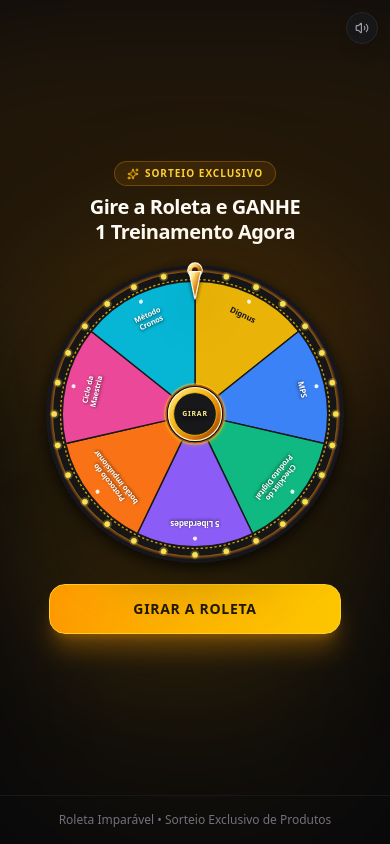
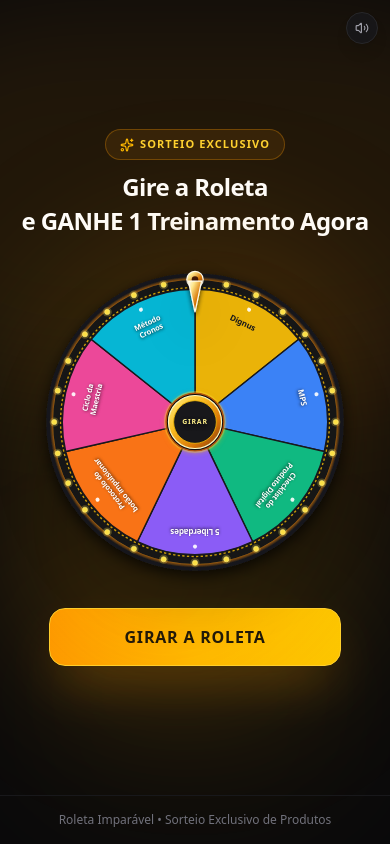
Before and after one commit to Trafego-Virtus/Roleto-Imparavel---Evento-Fire, a React (Vite) app: page / in a window 390 px wide. Built offline with nearby package versions, Linux system fonts and the light colour scheme.

Commit message:
style: improve layout and responsive sizing
Increase responsive constraints and sizing for main content, typography, and the roulette wheel component to enhance visual impact and readability across devices.

```diff
--- a/src/App.tsx
+++ b/src/App.tsx
@@ -57,16 +57,16 @@ export default function App() {
       </button>
 
       {/* Main Content Hero */}
-      <main className="relative z-10 flex-1 flex flex-col items-center justify-center py-5 sm:py-8 px-2 sm:px-4 max-w-5xl mx-auto w-full">
+      <main className="relative z-10 flex-1 flex flex-col items-center justify-center py-8 sm:py-12 md:py-16 px-3 sm:px-6 max-w-6xl mx-auto w-full">
         {/* Title Section */}
-        <div className="text-center max-w-3xl mx-auto mb-4 sm:mb-6 px-2">
-          <div className="inline-flex items-center gap-1.5 sm:gap-2 px-3 py-1 rounded-full bg-amber-500/10 border border-amber-500/30 text-amber-300 text-[10px] sm:text-xs font-semibold uppercase tracking-widest mb-2 sm:mb-3">
-            <Sparkles className="w-3 h-3 sm:w-3.5 sm:h-3.5 text-amber-400" />
+        <div className="text-center max-w-4xl mx-auto mb-8 sm:mb-12 md:mb-14 px-2">
+          <div className="inline-flex items-center gap-1.5 sm:gap-2 px-3.5 py-1.5 rounded-full bg-amber-500/10 border border-amber-500/30 text-amber-300 text-[11px] sm:text-xs font-semibold uppercase tracking-widest mb-3 sm:mb-4">
+            <Sparkles className="w-3.5 h-3.5 sm:w-4 sm:h-4 text-amber-400" />
             Sorteio Exclusivo
           </div>
-          <h1 className="text-xl xs:text-2xl sm:text-3xl md:text-4xl font-extrabold tracking-tight text-white leading-tight [text-wrap:balance]">
-            <span className="inline-block">Gire a Roleta e GANHE</span>{' '}
-            <span className="inline-block">1 Treinamento Agora</span>
+          <h1 className="text-2xl xs:text-3xl sm:text-4xl md:text-5xl font-extrabold tracking-tight text-white leading-tight">
+            <span className="block">Gire a Roleta</span>
+            <span className="block mt-1 sm:mt-2">e GANHE 1 Treinamento Agora</span>
           </h1>
         </div>
 
--- a/src/components/RouletteWheel.tsx
+++ b/src/components/RouletteWheel.tsx
@@ -229,15 +229,15 @@ export const RouletteWheel: React.FC<RouletteWheelProps> = ({
   return (
     <div className="relative flex flex-col items-center justify-center select-none">
       {/* Ambient background glow behind wheel */}
-      <div className="absolute -inset-10 rounded-full bg-gradient-to-tr from-amber-500/20 via-yellow-500/10 to-amber-600/20 blur-3xl pointer-events-none" />
+      <div className="absolute -inset-12 rounded-full bg-gradient-to-tr from-amber-500/20 via-yellow-500/10 to-amber-600/20 blur-3xl pointer-events-none" />
 
       {/* Wheel Container - Enlarged for maximum impact and visibility */}
-      <div className="relative w-full max-w-[340px] xs:max-w-[400px] sm:max-w-[500px] md:max-w-[580px] lg:max-w-[640px] xl:max-w-[680px] aspect-square p-1 sm:p-2">
+      <div className="relative w-full max-w-[360px] xs:max-w-[440px] sm:max-w-[540px] md:max-w-[640px] lg:max-w-[740px] xl:max-w-[800px] 2xl:max-w-[840px] aspect-square p-1 sm:p-2">
         {/* Needle / Ticker Pointer at 12 o'clock */}
         <div
           id="roulette-pointer"
           ref={pointerRef}
-          className="absolute left-1/2 top-0 z-30 drop-shadow-2xl w-8 xs:w-9 sm:w-11 md:w-12 lg:w-14 pointer-events-none"
+          className="absolute left-1/2 top-0 z-30 drop-shadow-2xl w-9 xs:w-10 sm:w-12 md:w-14 lg:w-16 xl:w-[4.25rem] pointer-events-none"
           style={{
             transform: 'translateX(-50%) rotate(0deg)',
             transformOrigin: '50% 18%',
@@ -544,13 +544,13 @@ export const RouletteWheel: React.FC<RouletteWheelProps> = ({
       </div>
 
       {/* Main Action Button Below Wheel */}
-      <div className="mt-4 sm:mt-6 w-full max-w-xs sm:max-w-md px-2 sm:px-4">
+      <div className="mt-8 sm:mt-10 md:mt-12 w-full max-w-sm sm:max-w-md md:max-w-lg px-2 sm:px-4">
         <button
           id="btn-spin-wheel"
           type="button"
           disabled={isSpinning}
           onClick={spin}
-          className={`w-full py-3.5 sm:py-4 px-4 sm:px-6 rounded-2xl font-extrabold text-sm sm:text-base md:text-lg tracking-wider uppercase transition-all duration-300 shadow-xl cursor-pointer ${
+          className={`w-full py-4 sm:py-5 px-6 sm:px-8 rounded-2xl font-extrabold text-base sm:text-lg md:text-xl tracking-wider uppercase transition-all duration-300 shadow-2xl cursor-pointer ${
             isSpinning
               ? 'bg-zinc-800 text-zinc-500 border border-zinc-700 cursor-not-allowed scale-[0.98]'
               : 'bg-gradient-to-r from-amber-500 via-amber-400 to-yellow-400 hover:from-amber-400 hover:to-yellow-300 text-zinc-950 shadow-amber-500/30 hover:scale-[1.02] active:scale-[0.98] border border-amber-300'
```
